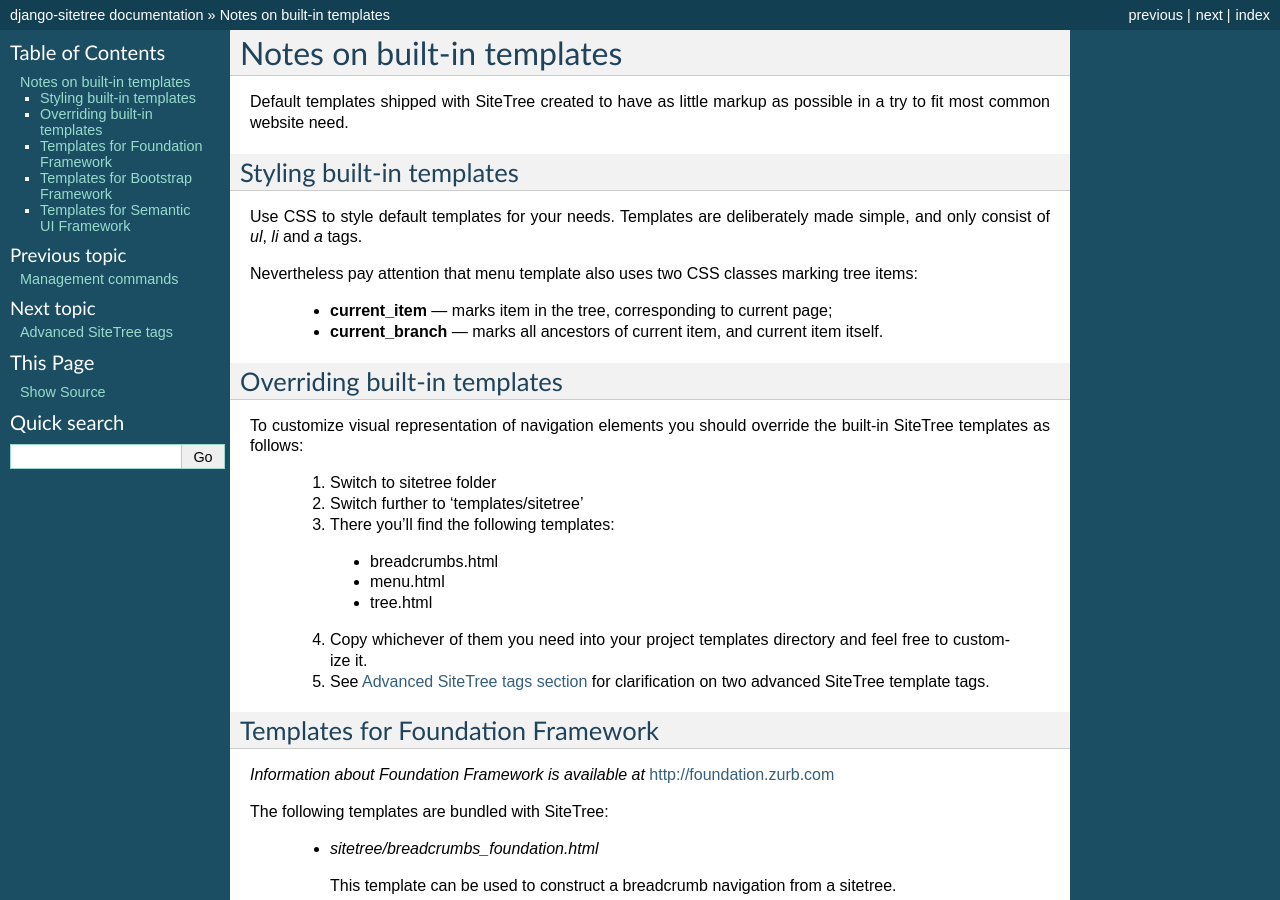
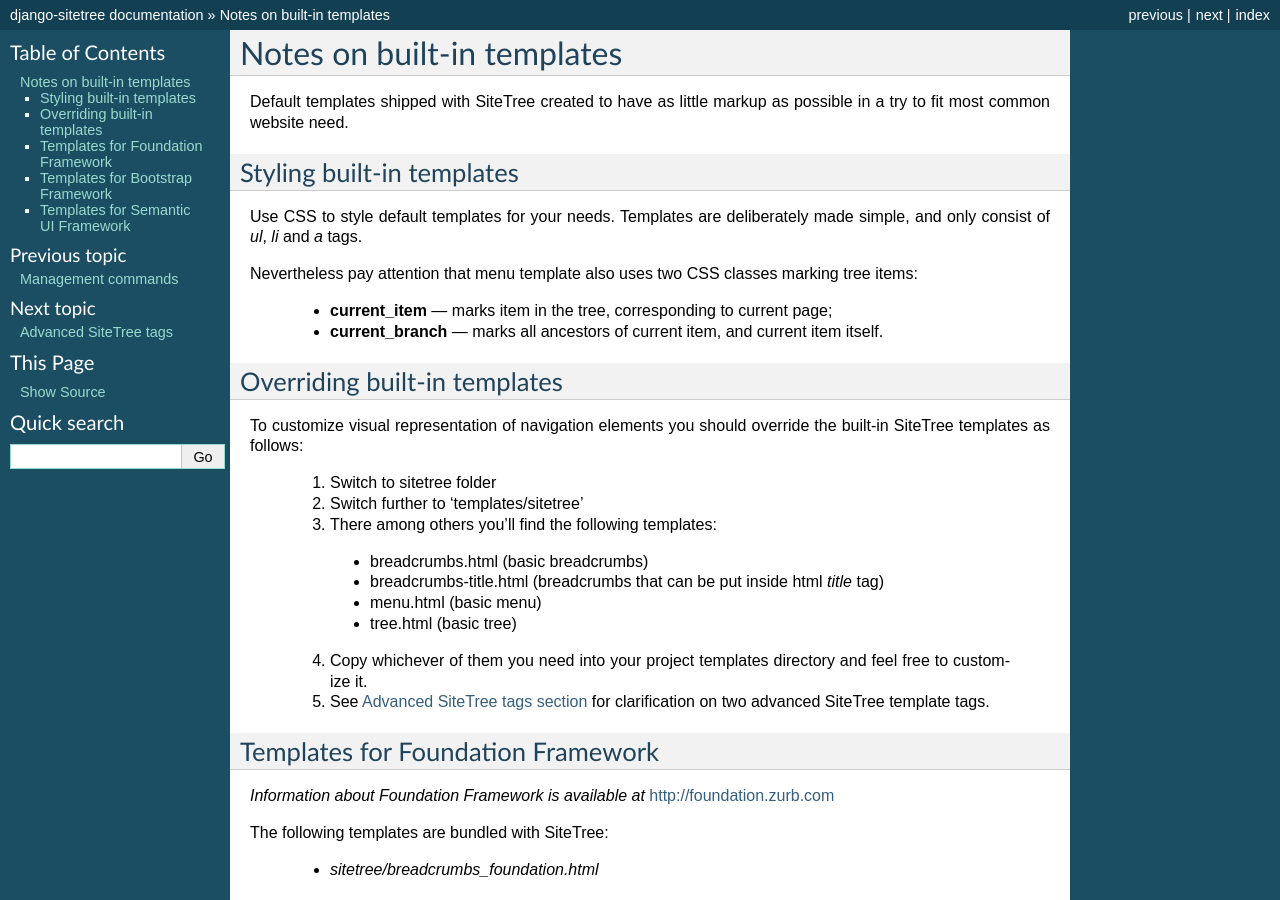
Before and after one commit to idlesign/django-sitetree, a Sphinx documentation site: the page built from docs/source/templatesmod.rst, in a window 1280 px wide and 900 px high. Built offline with Sphinx 7.4.7, drawn with Linux system fonts in a browser that asks for light colours; the version number could not be read and is left out.

Commit message:
Added `breadcrumbs-title` template.

```diff
--- a/docs/source/templatesmod.rst
+++ b/docs/source/templatesmod.rst
@@ -24,11 +24,12 @@
 
   1. Switch to sitetree folder
   2. Switch further to 'templates/sitetree'
-  3. There you'll find the following templates:
+  3. There among others you'll find the following templates:
 
-    * breadcrumbs.html
-    * menu.html
-    * tree.html
+    * breadcrumbs.html (basic breadcrumbs)
+    * breadcrumbs-title.html (breadcrumbs that can be put inside html `title` tag)
+    * menu.html (basic menu)
+    * tree.html (basic tree)
 
   4. Copy whichever of them you need into your project templates directory and feel free to customize it.
   5. See :ref:`Advanced SiteTree tags section <tags-advanced>` for clarification on two advanced SiteTree template tags.
```
Also changed, not shown: 1 other file.
